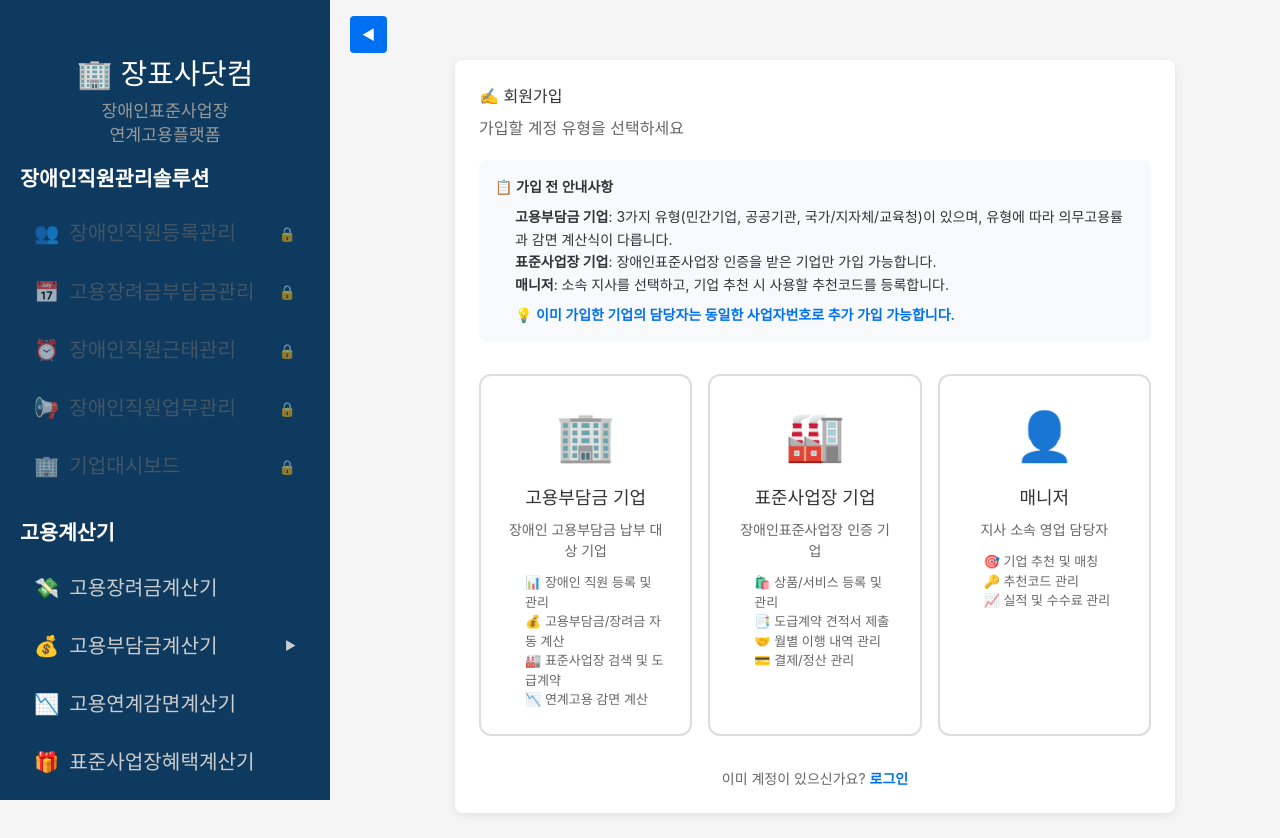
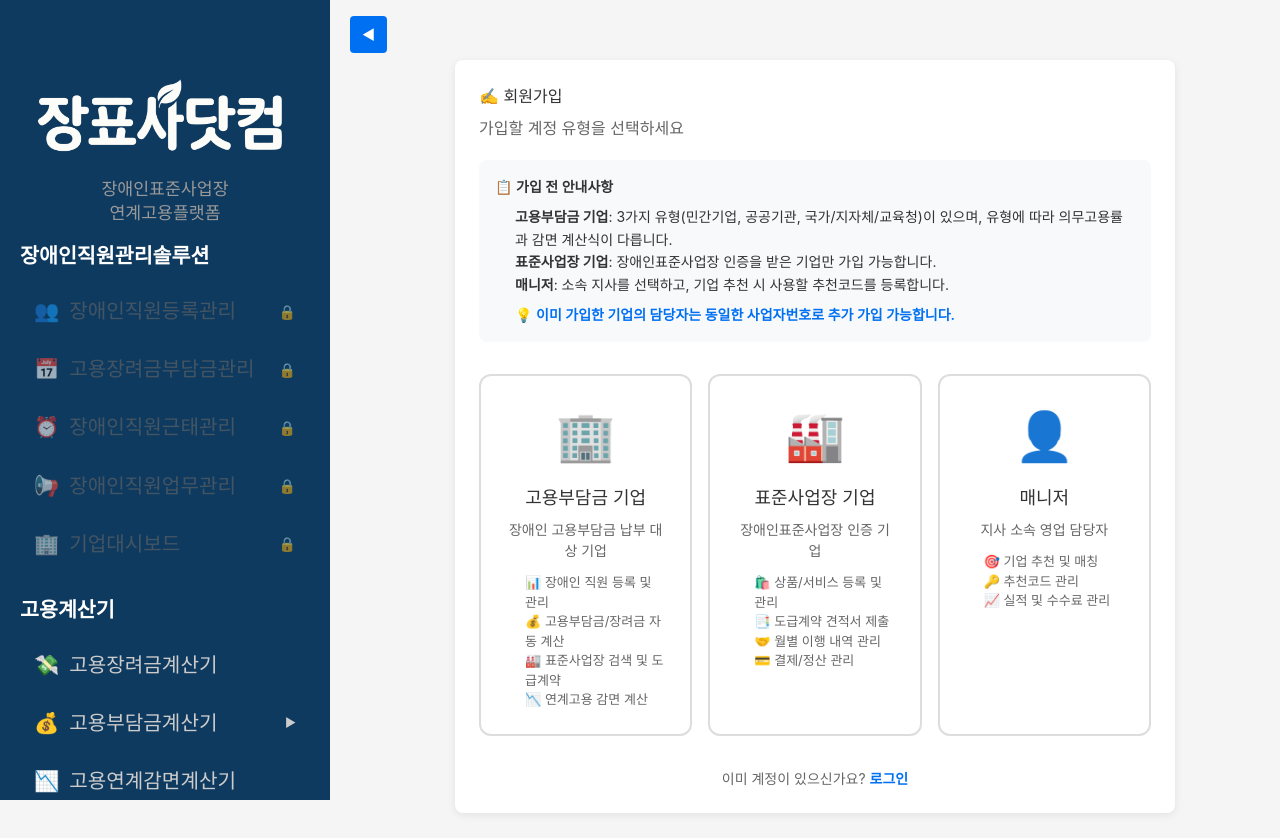
Before and after one commit to masolshop/jangpyosa, a Next.js app in the folder apps/web/: page /signup in a window 1280 px wide. Shown: the top 838 px of the page. Built offline with nearby package versions, Linux system fonts and the light colour scheme.

Commit message:
🎨 이미지 로고 추가 - logo.png 사용, 장애인직원관리솔루션 메뉴 순서 복구

```diff
--- a/apps/web/src/components/Sidebar.tsx
+++ b/apps/web/src/components/Sidebar.tsx
@@ -110,8 +110,18 @@ export default function Sidebar() {
             e.currentTarget.style.opacity = "1";
           }}
         >
-          <h2 style={{ margin: 0, fontSize: 28.8 }}>🏢 장표사닷컴</h2>
-          <p style={{ margin: "4px 0 0 0", fontSize: 17.28, color: "#999", lineHeight: 1.4 }}>
+          <img
+            src="/logo.png"
+            alt="장표사닷컴"
+            style={{
+              width: "100%",
+              maxWidth: 280,
+              height: "auto",
+              margin: "0 auto",
+              display: "block"
+            }}
+          />
+          <p style={{ margin: "12px 0 0 0", fontSize: 17.28, color: "#999", lineHeight: 1.4 }}>
             장애인표준사업장<br />
             연계고용플랫폼
           </p>
```
